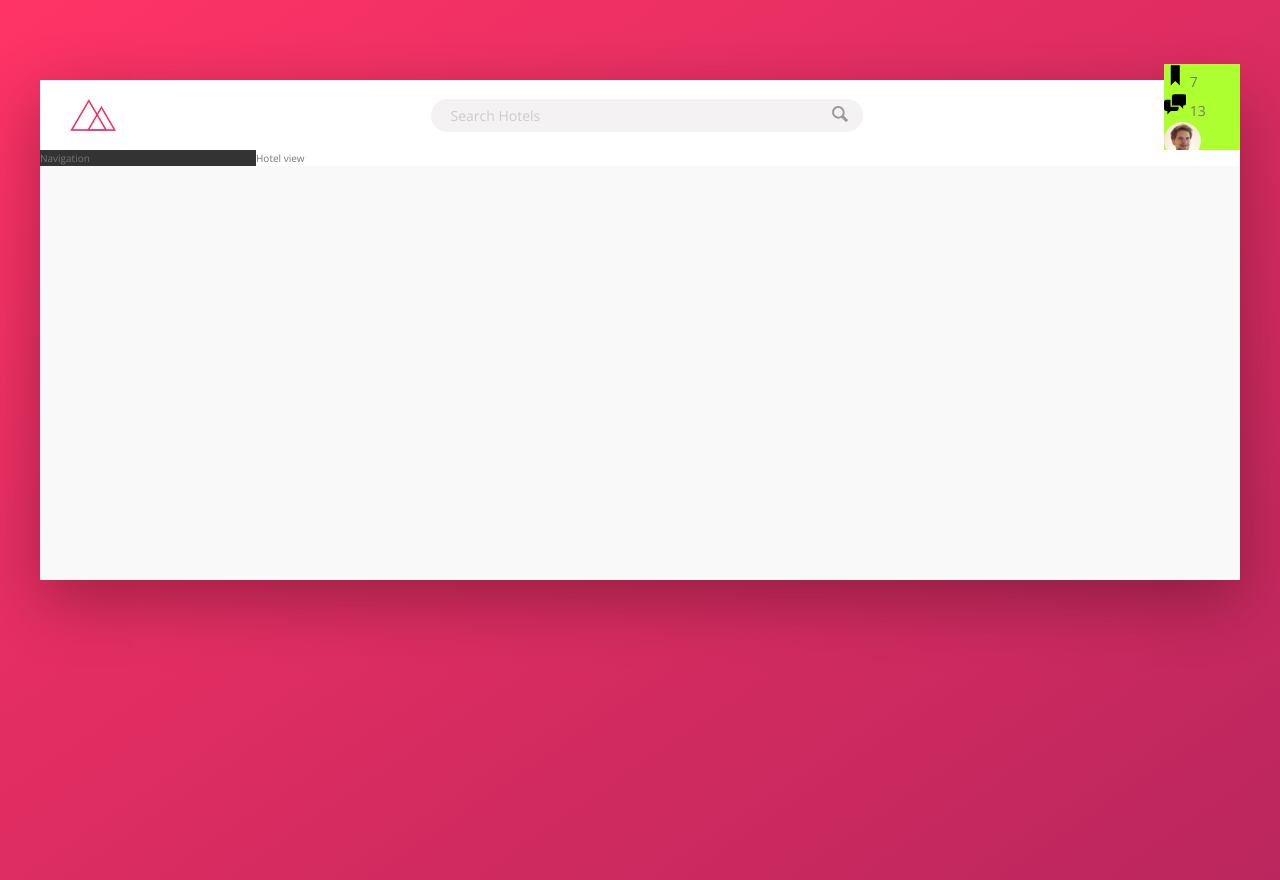
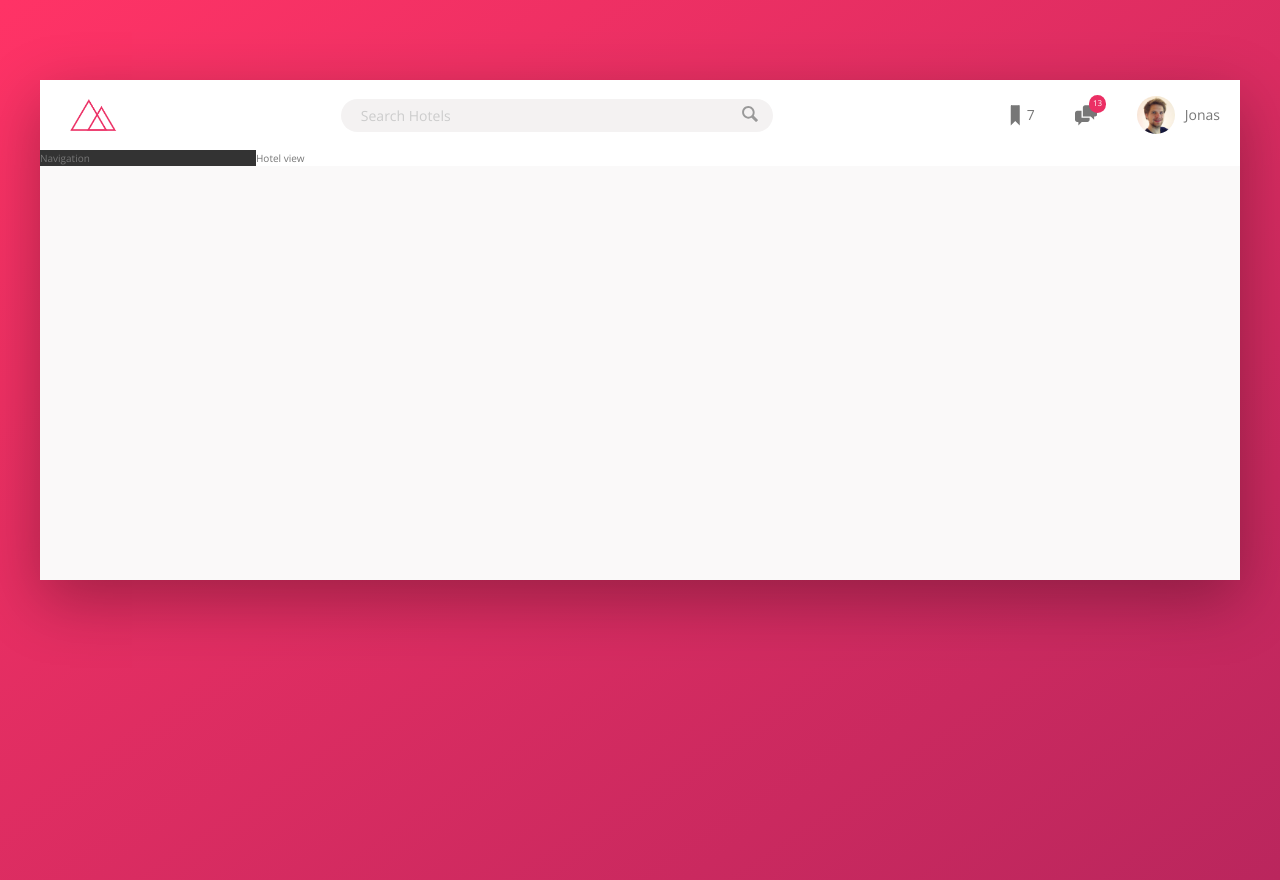
Before and after one commit to MichaelTowson/Trillo, a website: page index.html in a window 1280 px wide. Drawn offline with nearby package versions, Linux system fonts and the light colour scheme; files that its build step writes are made by us from their sources.

Commit message:
add style for nav icons and user

```diff
--- a/static/sass/components/_components.scss
+++ b/static/sass/components/_components.scss
@@ -62,31 +62,51 @@
 
 //USER NAVIGATION CONTAINER AND ICONS ---------------------------------------------
 .user-nav {
-    background-color: greenyellow;
+    align-self: stretch;
+    display: flex; //This is already a flex item because of the header, but this turns it into a flex container.
+    align-items: center;
+
+    & > * { //selects all direct children.
+        padding: 0 2rem;
+        cursor: pointer;
+        height: 100%;
+        display: flex;
+        align-items: center;
+    }
+
+    & > *:hover {
+        background-color: var(--color-grey-light-2);
+    }
 
     &__icon-box {
-
+        position: relative;
     }
 
     &__icon {
         height: 2.25rem;
         width: 2.25rem;
+        fill: var(--color-grey-dark-2);
     }
 
     &__notification {
+        font-size: .8rem;
+        height: 1.75rem;
+        width: 1.75rem;
+        border-radius: 100%;
+        background-color: var(--color-primary);
+        color: #fff;
+        position: absolute;
+        top: 1.5rem;
+        right: 1.1rem;
 
-    }
-
-    &__user {
-
+        display: flex;
+        justify-content: center;
+        align-items: center;
     }
 
     &__user-photo {
         height: 3.75rem;
-        border-radius: 50%;
-    }
-
-    &__user-name {
-
+        border-radius: 100%;
+        margin-right: 1rem;
     }
 }
```
